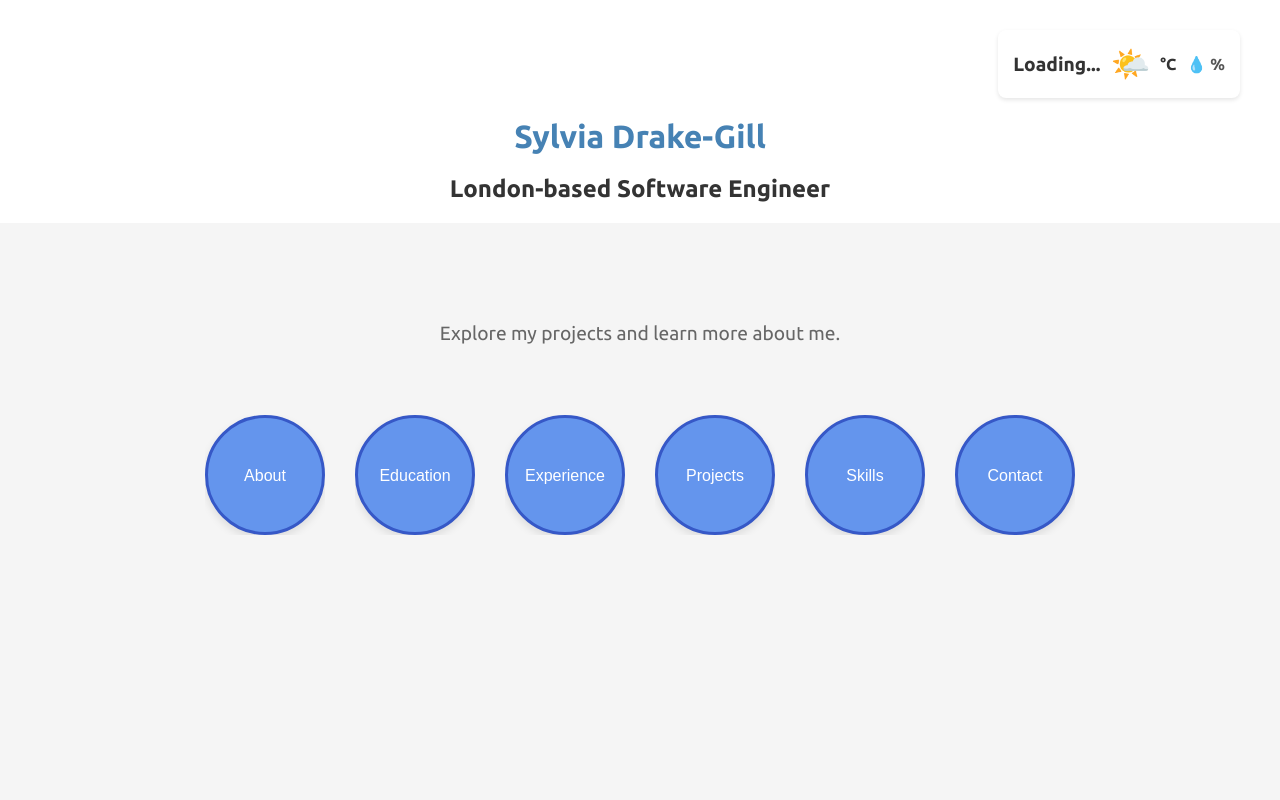
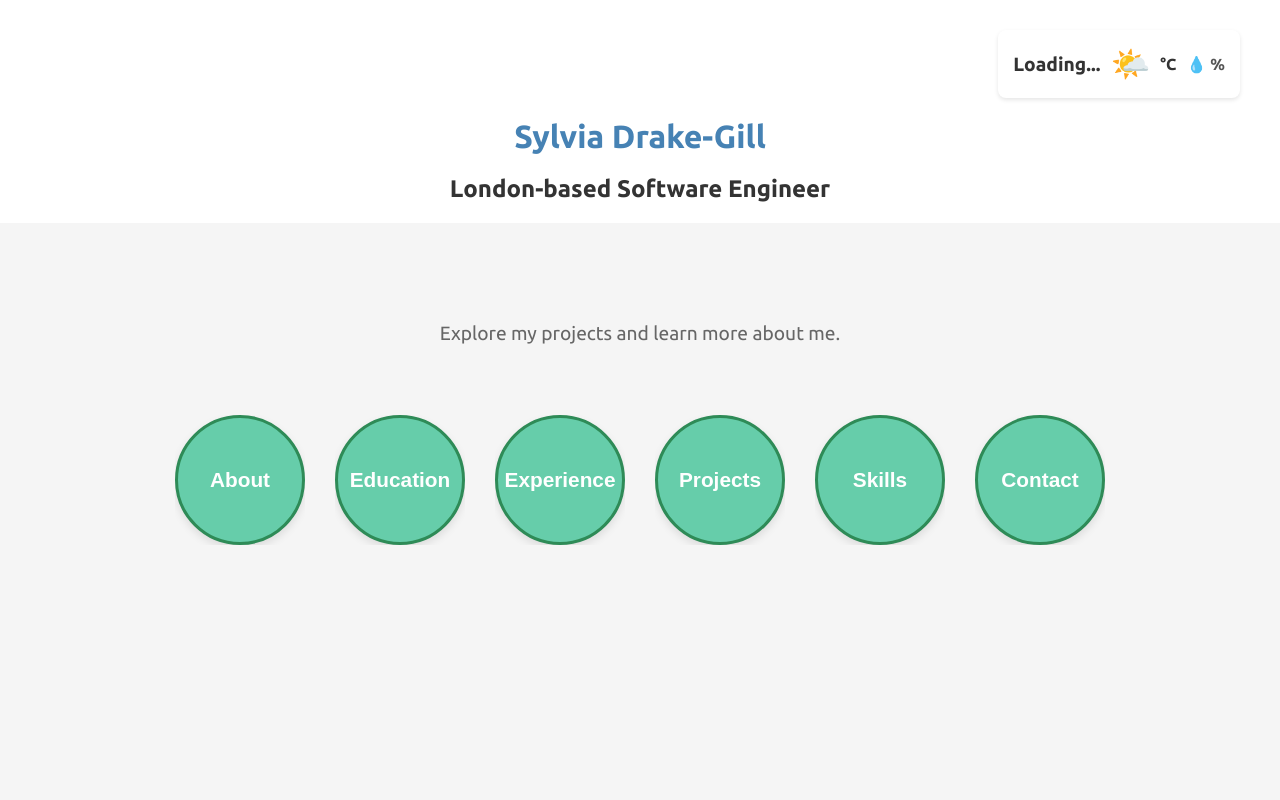
Before and after one commit to sdg877/react_portfolio, a React (Create React App) app: page / in a window 1280 px wide. Shown: the top 800 px of the page. Built offline with nearby package versions, Linux system fonts and the light colour scheme; no server answers.

Commit message:
Green styling added

```diff
--- a/src/Styles/Home.css
+++ b/src/Styles/Home.css
@@ -4,7 +4,7 @@
   align-items: center;
   padding: 60px 20px;
   background-color: #f5f5f5;
-  color: #243a93;
+  color: #2E8B57;
   min-height: 100vh;
   text-align: center;
   overflow: hidden;
@@ -13,7 +13,7 @@
 .home-title {
   font-size: 3rem;
   margin: 0 0 20px;
-  color: #4169e1;
+  color: #3CB371;
 }
 
 .home-description {
@@ -37,17 +37,18 @@
 }
 
 .home-nav-button {
-  width: 120px;
-  height: 120px;
-  font-size: 1rem;
+  width: 130px;
+  height: 130px;
+  font-size: 1.3rem;
   padding: 10px;
-  border: 3px solid #3658c7;
+  border: 3px solid #2E8B57;
   color: white;
+  font-weight: bold;
   border-radius: 50%;
   cursor: pointer;
   transition: background-color 0.3s, color 0.3s, border-color 0.3s,
     box-shadow 0.3s;
-  background-color: #6495ed;
+  background-color: #66CDAA;
   display: flex;
   align-items: center;
   justify-content: center;
@@ -60,9 +61,9 @@
 }
 
 .home-nav-button:hover {
-  background-color: #4169e1;
+  background-color: #3CB371;
   color: white;
-  border-color: #243a93;
+  border-color: #2E8B57;
   border-radius: 50%;
 }
 
```
